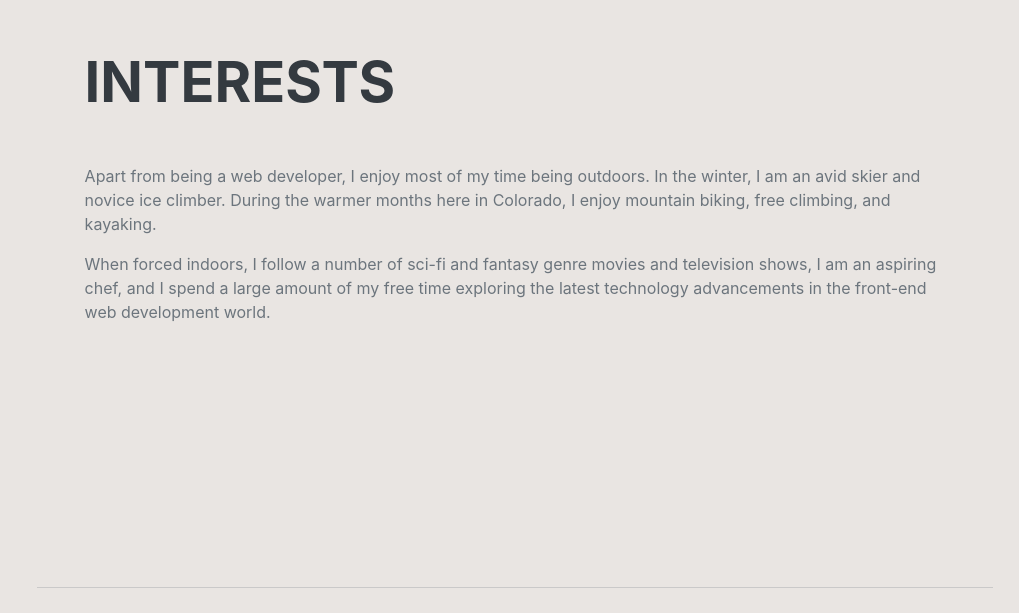
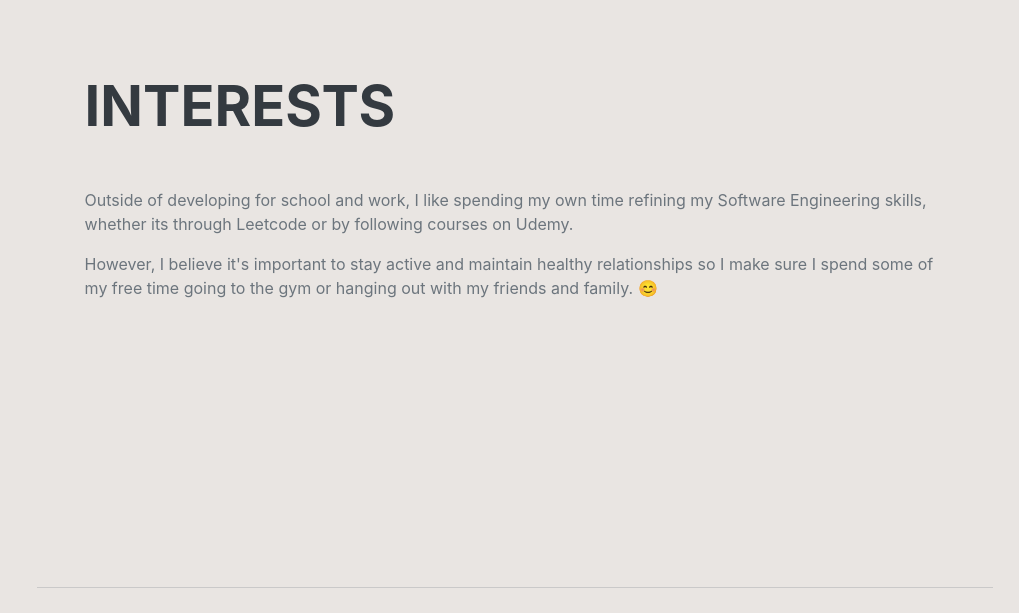
Before and after one commit to abrarbarbhuyia/portfolio-website, a plain HTML site: page index.html in a window 1280 px wide. Shown: the part 4415-5028 px from the top of the page, without its empty margins (261-1280 px from the left). Drawn offline with nearby package versions, Linux system fonts and the light colour scheme; a web font is replaced by a local one.

Commit message:
added interests

```diff
--- a/index.html
+++ b/index.html
@@ -216,8 +216,8 @@
             <section class="resume-section" id="interests">
                 <div class="resume-section-content">
                     <h2 class="mb-5">Interests</h2>
-                    <p>Apart from being a web developer, I enjoy most of my time being outdoors. In the winter, I am an avid skier and novice ice climber. During the warmer months here in Colorado, I enjoy mountain biking, free climbing, and kayaking.</p>
-                    <p class="mb-0">When forced indoors, I follow a number of sci-fi and fantasy genre movies and television shows, I am an aspiring chef, and I spend a large amount of my free time exploring the latest technology advancements in the front-end web development world.</p>
+                    <p>Outside of developing for school and work, I like spending my own time refining my Software Engineering skills, whether its through Leetcode or by following courses on Udemy.</p>
+                    <p class="mb-0">However, I believe it's important to stay active and maintain healthy relationships so I make sure I spend some of my free time going to the gym or hanging out with my friends and family. 😊 </p>
                 </div>
             </section>
             <hr class="m-0" />
```
Also changed, not shown: assets/img/favicon.ico.
